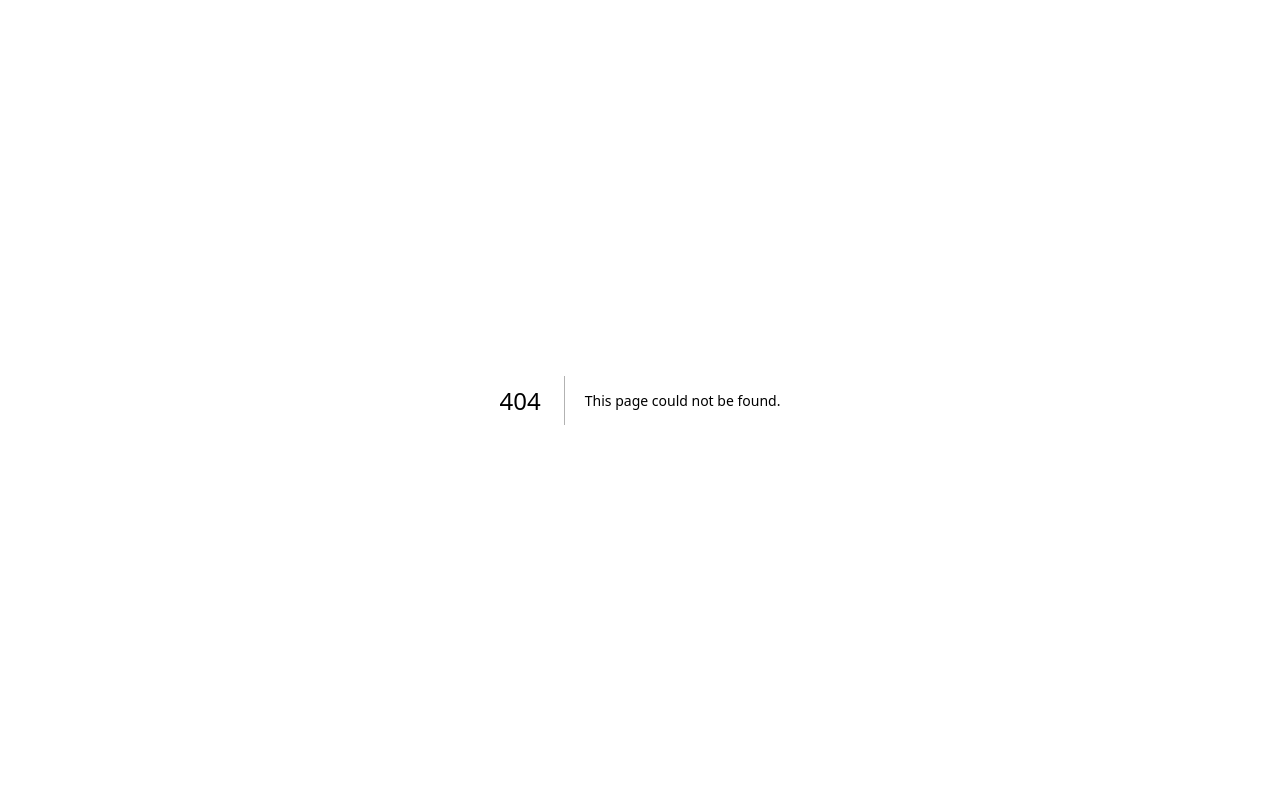
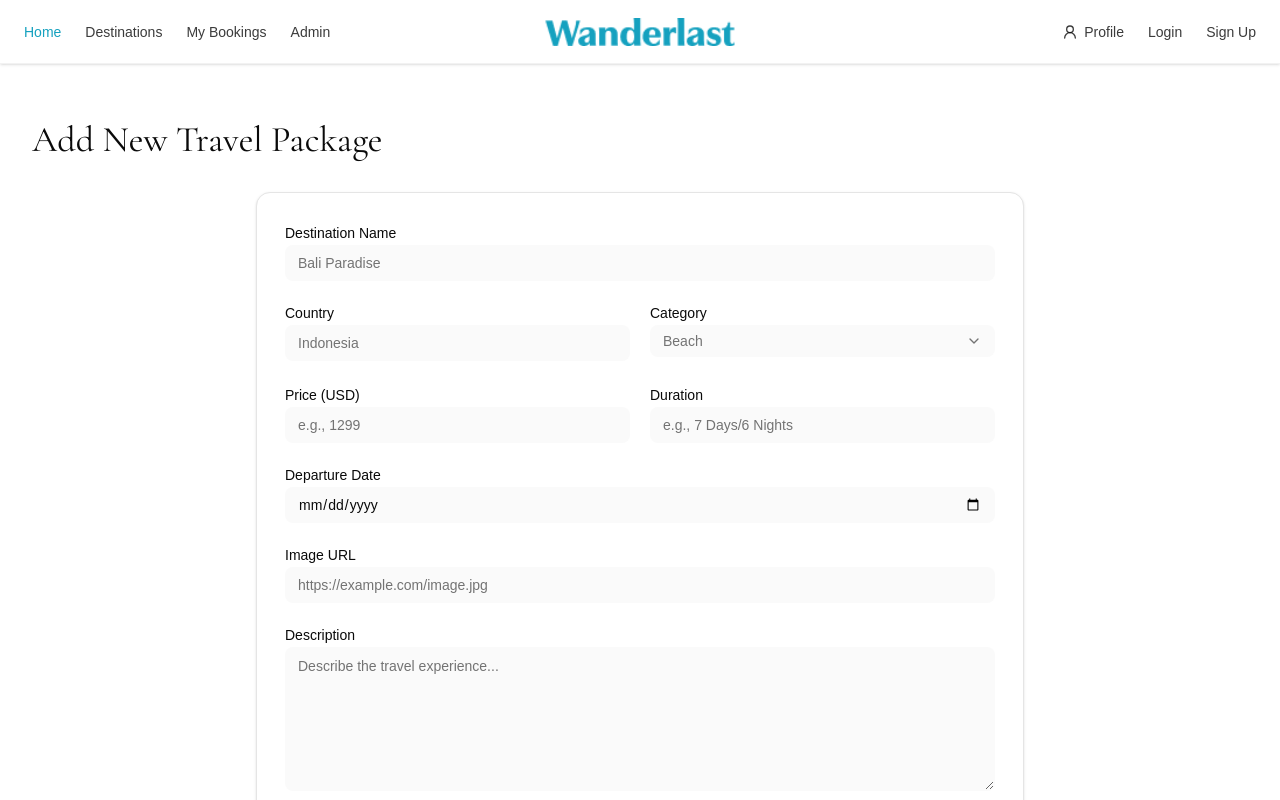
Before and after one commit to asm-saim/wanderlust, a Next.js app: page /add-destination in a window 1280 px wide. Before the commit this address had no page. Shown: the top 800 px of the page. Built offline with nearby package versions, Linux system fonts and the light colour scheme; a web font is replaced by a local one.

Commit message:
add destination section created

```diff
--- /dev/null
+++ b/src/app/add-destination/page.tsx
@@ -0,0 +1,193 @@
+"use client";
+
+import { useState, type ChangeEvent, type FormEvent } from "react";
+import { CircleX, Send } from "lucide-react";
+import { Button } from "@/components/ui/button";
+import { Input } from "@/components/ui/input";
+import { Textarea } from "@/components/ui/textarea";
+import { Select, SelectContent, SelectItem, SelectTrigger, SelectValue } from "@/components/ui/select";
+
+const categories = ["Beach", "Mountain", "City Break", "Adventure", "Cultural", "Wildlife"];
+
+const fieldClass =
+  "h-9 rounded-md border-transparent bg-muted/50 px-3 text-sm focus-visible:border-ring/50 focus-visible:ring-ring/20";
+
+type FormState = {
+  destinationName: string;
+  country: string;
+  price: string;
+  duration: string;
+  departureDate: string;
+  imageUrl: string;
+  description: string;
+};
+
+const initialForm: FormState = {
+  destinationName: "",
+  country: "",
+  price: "",
+  duration: "",
+  departureDate: "",
+  imageUrl: "",
+  description: "",
+};
+
+function LabeledField({ id, label, ...props }: { id: string; label: string } & React.ComponentProps<typeof Input>) {
+  return (
+    <div className="space-y-1.5">
+      <label htmlFor={id} className="text-sm font-medium text-foreground">
+        {label}
+      </label>
+      <Input id={id} className={fieldClass} {...props} />
+    </div>
+  );
+}
+
+export default function AddDestinationPage() {
+  const [form, setForm] = useState<FormState>(initialForm);
+  const [category, setCategory] = useState("");
+
+  const updateField = (field: keyof FormState) => (event: ChangeEvent<HTMLInputElement | HTMLTextAreaElement>) =>
+    setForm((prev) => ({ ...prev, [field]: event.target.value }));
+
+  const handleSubmit = async (event: FormEvent<HTMLFormElement>) => {
+    // Demo form — no backend wired up yet
+    event.preventDefault();
+    console.log("New travel package:", { ...form, category });
+
+    //
+    const res = await fetch("http://localhost:8000/add-destination", {
+      method: "POST",
+      headers: {
+        "Content-type": "application/json",
+      },
+      body: JSON.stringify(form),
+    });
+    const data = await res.json();
+    console.log(data);
+  };
+
+  const handleCancel = () => {
+    setForm(initialForm);
+    setCategory("");
+  };
+
+  return (
+    <main className="flex-1 px-4 py-10 md:px-8 md:py-14">
+      <h1 className="font-display text-3xl text-foreground md:text-4xl">Add New Travel Package</h1>
+
+      <form
+        onSubmit={handleSubmit}
+        className="mx-auto mt-8 w-full max-w-3xl rounded-xl border border-border bg-white p-6 shadow-sm md:p-7"
+      >
+        <div className="grid gap-4 md:gap-5">
+          <LabeledField
+            id="destinationName"
+            label="Destination Name"
+            placeholder="Bali Paradise"
+            required
+            value={form.destinationName}
+            onChange={updateField("destinationName")}
+          />
+
+          <div className="grid gap-4 md:grid-cols-2 md:gap-5">
+            <LabeledField
+              id="country"
+              label="Country"
+              placeholder="Indonesia"
+              value={form.country}
+              onChange={updateField("country")}
+            />
+            <div className="space-y-1.5">
+              <label htmlFor="category" className="text-sm font-medium text-foreground">
+                Category
+              </label>
+              <Select value={category} onValueChange={(value) => setCategory(value ?? "")}>
+                <SelectTrigger
+                  id="category"
+                  className="h-9 w-full rounded-md border-transparent bg-muted/50 px-3 text-sm focus-visible:border-ring/50 focus-visible:ring-ring/20"
+                >
+                  <SelectValue placeholder="Beach" />
+                </SelectTrigger>
+                <SelectContent>
+                  {categories.map((option) => (
+                    <SelectItem key={option} value={option}>
+                      {option}
+                    </SelectItem>
+                  ))}
+                </SelectContent>
+              </Select>
+            </div>
+          </div>
+
+          <div className="grid gap-4 md:grid-cols-2 md:gap-5">
+            <LabeledField
+              id="price"
+              label="Price (USD)"
+              type="number"
+              min="0"
+              placeholder="e.g., 1299"
+              value={form.price}
+              onChange={updateField("price")}
+            />
+            <LabeledField
+              id="duration"
+              label="Duration"
+              placeholder="e.g., 7 Days/6 Nights"
+              value={form.duration}
+              onChange={updateField("duration")}
+            />
+          </div>
+
+          <LabeledField
+            id="departureDate"
+            label="Departure Date"
+            type="date"
+            value={form.departureDate}
+            onChange={updateField("departureDate")}
+          />
+
+          <LabeledField
+            id="imageUrl"
+            label="Image URL"
+            type="url"
+            placeholder="https://example.com/image.jpg"
+            value={form.imageUrl}
+            onChange={updateField("imageUrl")}
+          />
+
+          <div className="space-y-1.5">
+            <label htmlFor="description" className="text-sm font-medium text-foreground">
+              Description
+            </label>
+            <Textarea
+              id="description"
+              rows={4}
+              placeholder="Describe the travel experience..."
+              className="min-h-36 rounded-md border-transparent bg-muted/50 px-3 py-2 text-sm focus-visible:border-ring/50 focus-visible:ring-ring/20"
+              value={form.description}
+              onChange={updateField("description")}
+            />
+          </div>
+        </div>
+
+        <div className="mt-6 flex justify-end gap-3">
+          <Button
+            type="button"
+            variant="outline"
+            size="lg"
+            onClick={handleCancel}
+            className="border-destructive bg-background text-destructive hover:bg-destructive/10 hover:text-destructive"
+          >
+            <CircleX />
+            Cancel
+          </Button>
+          <Button type="submit" size="lg" className="border-transparent bg-brand text-white hover:bg-brand/90">
+            <Send />
+            Add Travel Package
+          </Button>
+        </div>
+      </form>
+    </main>
+  );
+}
--- a/src/app/layout.tsx
+++ b/src/app/layout.tsx
@@ -1,6 +1,8 @@
 import type { Metadata } from "next";
 import { Arsenal, Cormorant_Garamond } from "next/font/google";
 import "./globals.css";
+import Navbar from "@/components/Navbar";
+import Footer from "@/components/Footer";
 
 const arsenalFont = Arsenal({
   subsets: ["latin"],
@@ -25,7 +27,11 @@ export default function RootLayout({ children }: LayoutProps<"/">) {
       lang="en"
       className={`${arsenalFont.className} ${displayFont.variable} h-full antialiased`}
     >
-      <body className="min-h-full flex flex-col">{children}</body>
+      <body className="min-h-full flex flex-col">
+        <Navbar />
+        {children}
+        <Footer />
+      </body>
     </html>
   );
 }
--- a/src/app/page.tsx
+++ b/src/app/page.tsx
@@ -1,16 +1,14 @@
-import Navbar from "@/components/Navbar";
 import Banner from "@/components/Banner";
 import WhyChoose from "@/components/WhyChoose";
 import Testimonials from "@/components/Testimonials";
 import CallToAction from "@/components/CallToAction";
-import Footer from "@/components/Footer";
 
 export default function Home() {
   return (
     <>
-      {/* First fold: navbar + hero + search bar locked to exactly one viewport */}
-      <div className="flex h-dvh flex-col overflow-hidden">
-        <Navbar />
+      {/* First fold: hero + search bar locked to the viewport below the
+          layout navbar (h-16 = 4rem), so the whole screen fits without scroll */}
+      <div className="flex h-[calc(100dvh-4rem)] flex-col overflow-hidden">
         <Banner />
       </div>
 
@@ -18,7 +16,6 @@ export default function Home() {
       <WhyChoose />
       <Testimonials />
       <CallToAction />
-      <Footer />
     </>
   );
 }
--- a/src/components/Navbar.tsx
+++ b/src/components/Navbar.tsx
@@ -5,7 +5,7 @@ const navLinks = [
   { label: "Home", href: "#", active: true },
   { label: "Destinations", href: "#" },
   { label: "My Bookings", href: "#" },
-  { label: "Admin", href: "#" },
+  { label: "Admin", href: "/add-destination" },
 ];
 
 export default function Navbar() {
--- a/src/components/WhyChoose.tsx
+++ b/src/components/WhyChoose.tsx
@@ -23,7 +23,7 @@ const features = [
 
 export default function WhyChoose() {
   return (
-    <section className="bg-gradient-to-b from-brand/10 to-white px-4 py-16 md:py-20">
+    <section className="bg-sky-100  px-4 py-16 md:py-20">
       <div className="mx-auto max-w-6xl text-center">
         <h2 className="font-display text-3xl text-foreground md:text-4xl lg:text-5xl">
           Why Choose Wanderlust
```
